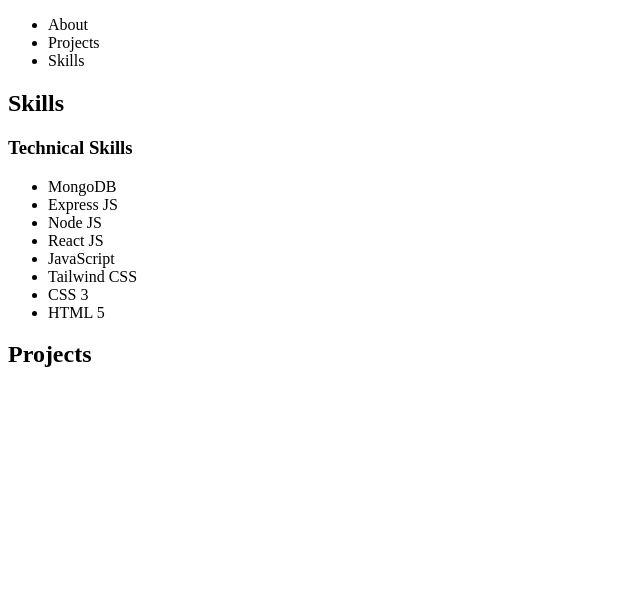
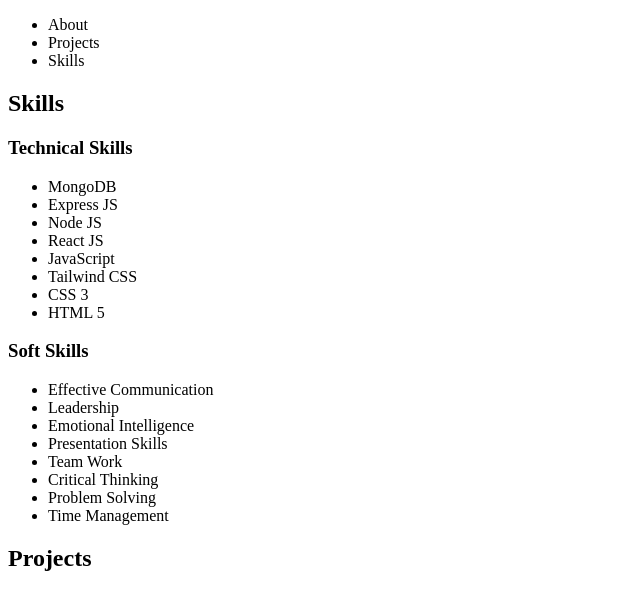
Before and after one commit to tisabbir/portfolio-task, a plain HTML site: page index.html in a window 1280 px wide. Shown: the whole page, without its empty margins (0-640 px from the left). Drawn offline with Linux system fonts and the light colour scheme.

Commit message:
feat(index): added the section Soft SKills

```diff
--- a/index.html
+++ b/index.html
@@ -37,6 +37,19 @@
                     <li>HTML 5</li>
                 </ul>
             </div>
+            <div>
+                <h3>Soft Skills</h3>
+                <ul>
+                    <li>Effective Communication</li>
+                    <li>Leadership</li>
+                    <li>Emotional Intelligence</li>
+                    <li>Presentation Skills</li>
+                    <li>Team Work</li>
+                    <li>Critical Thinking</li>
+                    <li>Problem Solving</li>
+                    <li>Time Management</li>
+                </ul>
+            </div>
         </div>
     </section>
     <!-- Skills Section -->
```
